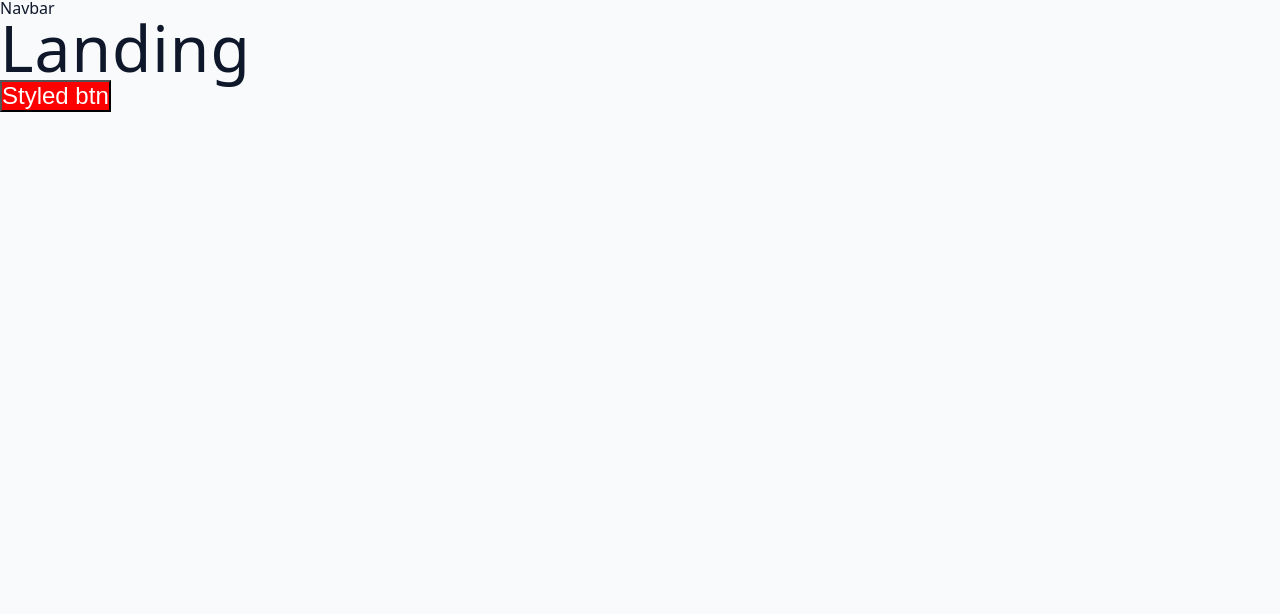
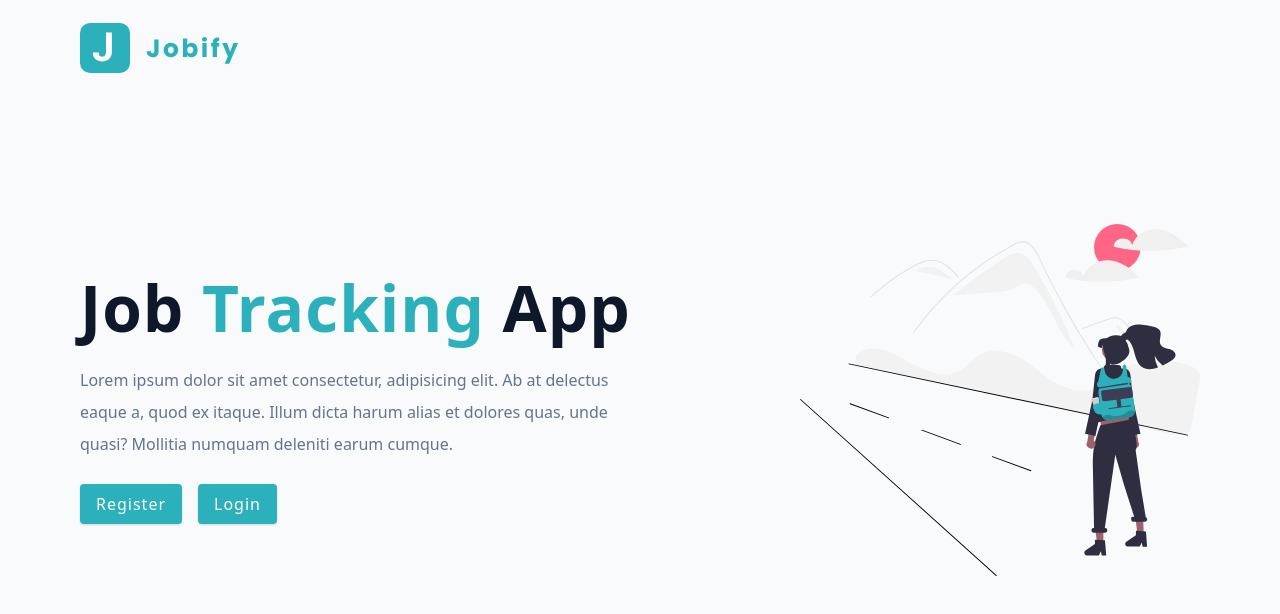
Before and after one commit to MattiasHolst/MERNProject, a React (Vite) app in the folder client/: page / in a window 1280 px wide. Shown: the top 614 px of the page. Built offline with nearby package versions, Linux system fonts and the light colour scheme.

Commit message:
Added Landing page information

```diff
--- a/client/src/pages/HomeLayout.jsx
+++ b/client/src/pages/HomeLayout.jsx
@@ -2,10 +2,9 @@
 
 const HomeLayout = () => {
   return (
-    <div>
-      <nav>Navbar</nav>
+    <>
       <Outlet />
-    </div>
+    </>
   );
 };
 export default HomeLayout;
--- a/client/src/pages/Landing.jsx
+++ b/client/src/pages/Landing.jsx
@@ -1,17 +1,35 @@
 import styled from "styled-components";
-
-const StyledBtn = styled.button({
-  fontSize: "1.5rem",
-  background: "red",
-  color: "white",
-});
+import Wrapper from "../assets/wrappers/LandingPage";
+import main from "../assets/images/main.svg";
+import logo from "../assets/images/logo.svg";
+import { Link } from "react-router-dom";
 
 const Landing = () => {
   return (
-    <div>
-      <h1>Landing</h1>
-      <StyledBtn>Styled btn</StyledBtn>
-    </div>
+    <Wrapper>
+      <nav>
+        <img src={logo} alt="jobify" className="logo" />
+      </nav>
+      <div className="container page">
+        <div className="info">
+          <h1>
+            job <span>tracking</span> app
+          </h1>
+          <p>
+            Lorem ipsum dolor sit amet consectetur, adipisicing elit. Ab at
+            delectus eaque a, quod ex itaque. Illum dicta harum alias et dolores
+            quas, unde quasi? Mollitia numquam deleniti earum cumque.
+          </p>
+          <Link to="/register" className="btn register-link">
+            Register
+          </Link>
+          <Link to="/login" className="btn">
+            Login
+          </Link>
+        </div>
+        <img src={main} alt="job hunt" className="img main-img" />
+      </div>
+    </Wrapper>
   );
 };
 export default Landing;
```
